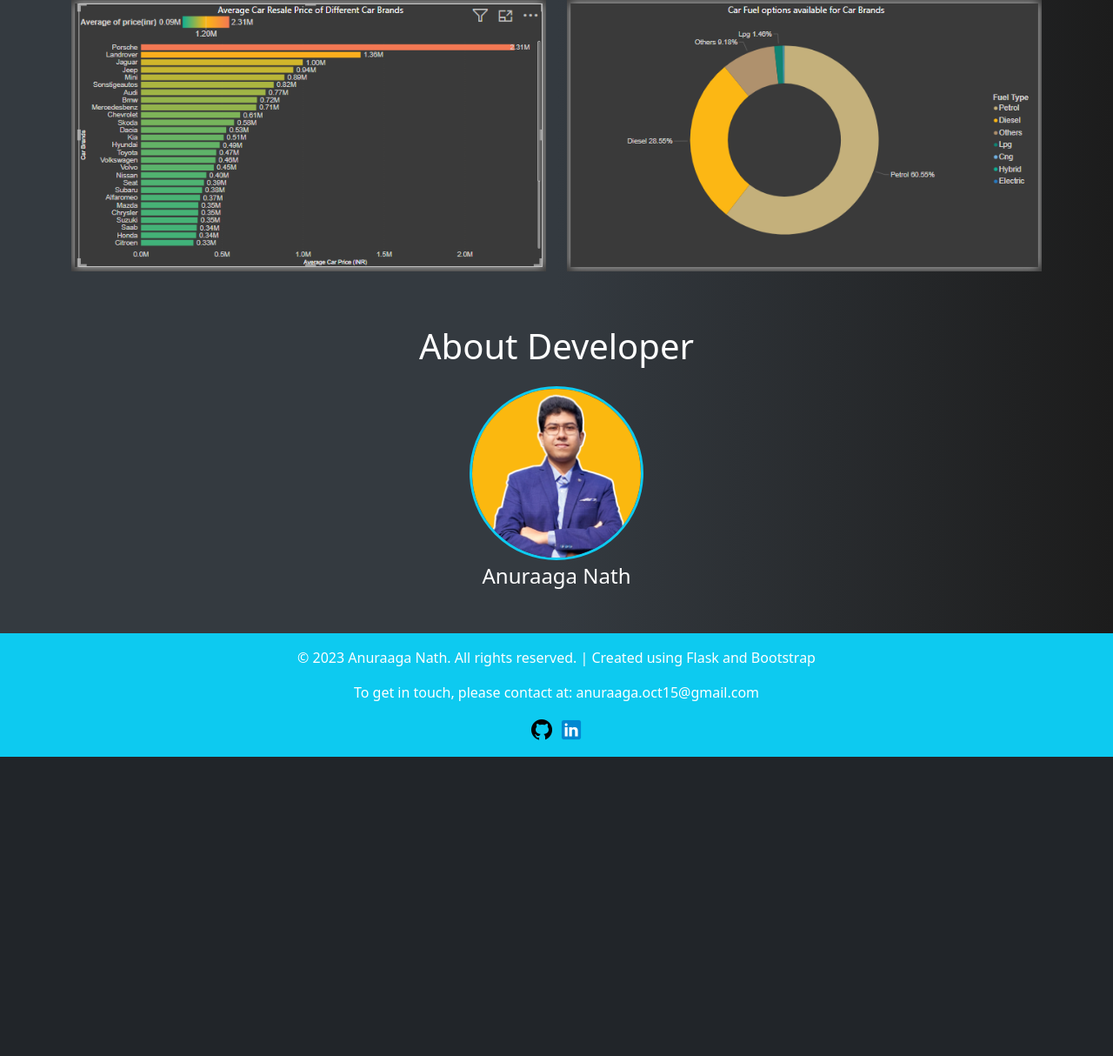
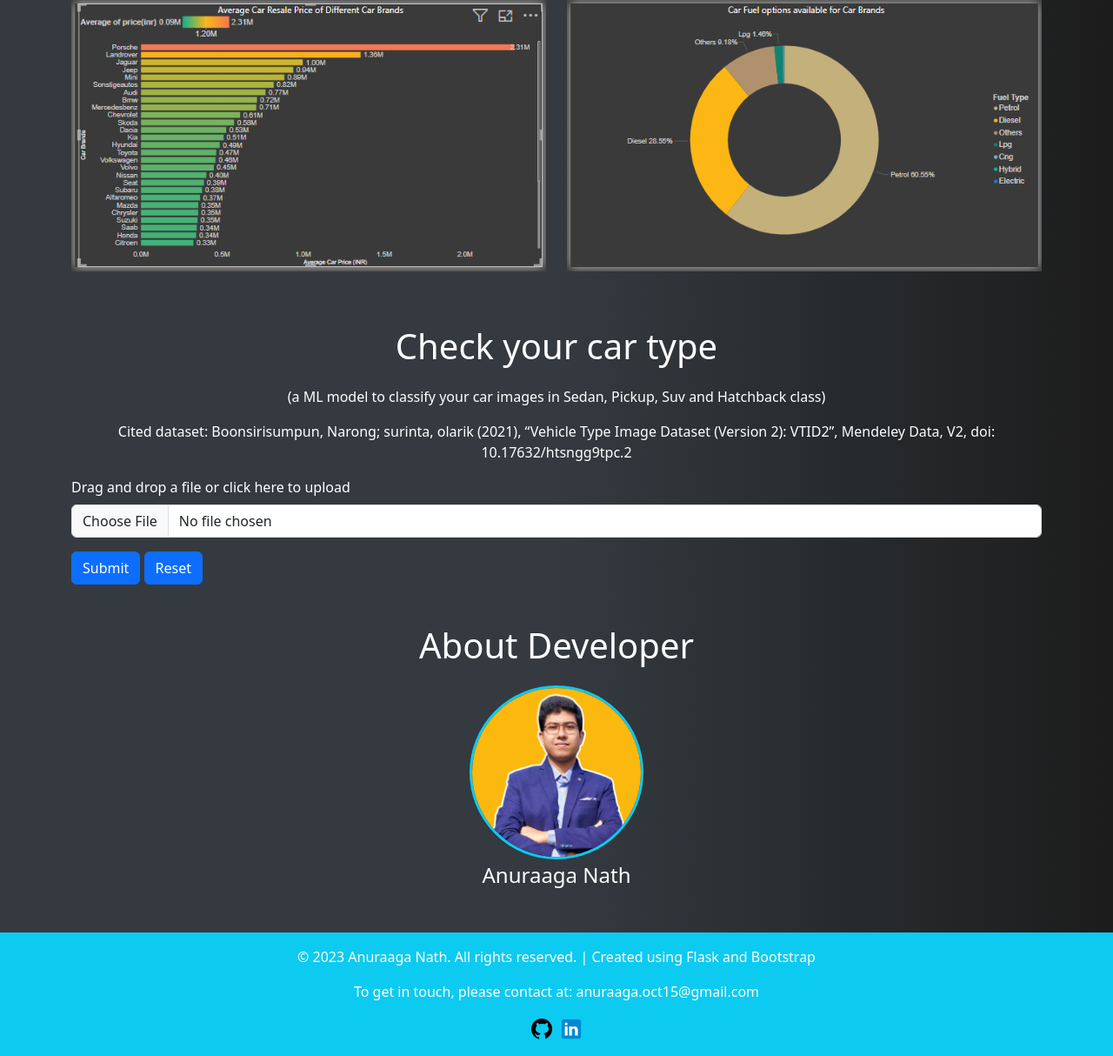
Before and after one commit to AnuraagaNath/Project-PredthePrice, a Flask app: page /home in a window 1280 px wide. Shown: the part 1737-2951 px from the top of the page at 87% size. Before the commit the page ends 2607 px from the top, so only its background shows below. Run offline with Flask 3, Linux system fonts and the light colour scheme; parts of the project's set-up code (start-up, migrations or seed data) failed here and were passed over.

Commit message:
Modified app

```diff
--- a/docker/app.py
+++ b/docker/app.py
@@ -1,7 +1,12 @@
-from flask import Flask, render_template, url_for, redirect, request, session
+from flask import Flask, render_template, url_for, redirect, request, session, send_from_directory
 import pandas as pd
 import numpy as np
 from dotenv import dotenv_values
+from werkzeug.utils import secure_filename
+import os
+import skops.io as sio
+from PIL import Image
+
 
 APP_SECRET = dotenv_values()
 
@@ -423,5 +428,40 @@
 def features():
     return render_template('features.html')
 
+
+app.config['UPLOAD_FOLDER'] = './test/'
+@app.route('/home', methods=['POST'])
+def upload_file():
+    if 'fileUpload' not in request.files:
+        return 'No file part'
+    file = request.files['fileUpload']
+    if file.filename == '':
+        return 'No selected file'
+    if file:
+        filename = secure_filename(file.filename)
+        filepath = os.path.join(app.config['UPLOAD_FOLDER'], filename)
+        file.save(filepath)
+        model = sio.load('models/car_detection_model_svc.skops',trusted=True)
+        check = {0:'Hatchback', 1:'Pickup', 2:'Sedan', 3:'Suv'}
+        image = Image.open(filepath).convert("L")
+        resized_image = image.resize((36,36), Image.ADAPTIVE)
+        pixel_values = np.array(resized_image)
+        normalized_pixel_values = (pixel_values).reshape(-1) / 255
+        columns = [f'pixel_{i}' for i in range(1296)]
+        ndf = pd.DataFrame([normalized_pixel_values], columns=columns)
+        pred = model.predict(ndf)
+        output = check[pred[0]]
+        return render_template('index.html', filename=filename, output = output)
+
+    return render_template('index.html')
+
+
+@app.route('/home/<filename>')
+def uploaded_file(filename):
+    render = send_from_directory(app.config['UPLOAD_FOLDER'], filename)
+    filepath = os.path.join(app.config['UPLOAD_FOLDER'], filename)
+    os.remove(filepath)
+    return render
+
 if __name__=='__main__':
     app.run(host='0.0.0.0', port='5000', debug=True)
--- a/docker/templates/index.html
+++ b/docker/templates/index.html
@@ -148,11 +148,54 @@
     </div>
 </div>
 
+<!-- Image recognition part -->
+
+<div class="container">
+    <p class="text-center fs-1" style="padding-top: 40px;">Check your car type</p>
+    <p class="text-center fs-7">(a ML model to classify your car images in Sedan, Pickup, Suv and Hatchback class)</p>
+    <p class="text-center fs-9">Cited dataset: Boonsirisumpun, Narong; surinta, olarik (2021), “Vehicle Type Image Dataset (Version 2): VTID2”, Mendeley Data, V2, doi: 10.17632/htsngg9tpc.2</p>
+    <form id='image' method="POST" action="/home" enctype="multipart/form-data">
+        <div class="mb-3">
+            <label for="fileUpload" class="form-label">Drag and drop a file or click here to upload</label>
+            <input class="form-control" type="file" id="fileUpload" name="fileUpload">
+        </div>
+        <button type="submit" class="btn btn-primary">Submit</button>
+        <button type="reset" class="btn btn-primary"><a href="home" style="text-decoration: none; color: white;">Reset</a></button>
+    </form>
+    {% if filename %}
+    <img src="{{ url_for('uploaded_file', filename=filename) }}" class="rounded mx-auto d-block" style="max-width: 600px;" alt="Upload your picture">
+    <p class="fs-3 d-block mx-auto text-center">This is a {{ output }}</p>
+    {% endif %}
+</div>
+
+
+
+
 <p class="text-center fs-1" style="padding-top: 40px;">About Developer</p>
 <img src="{{ url_for('static', filename='img/Anuraaga_Nath_Image.png') }}"
     class="rounded-circle mx-auto mt-3 d-block rounded-0 border-info custom-image1" alt="...">
 <p class="text-center fs-4">Anuraaga Nath</p>
 
+<script>
+    window.onload = function () {
+
+        if (localStorage.getItem('scrollPosition')) {
+            window.scrollTo(0, localStorage.getItem('scrollPosition'));
+            localStorage.removeItem('scrollPosition');
+        }
+    }
+
+    document.getElementById('image').onsubmit = function () {
+        localStorage.setItem('scrollPosition', window.scrollY || window.pageYOffset);
+    }
+
+    // When the form is submitted
+    document.getElementById('image').onclick = function () {
+        localStorage.setItem('scrollPosition', window.scrollY || window.pageYOffset);
+    }
+
+</script>
+
 
 
 {% endblock %}
```
